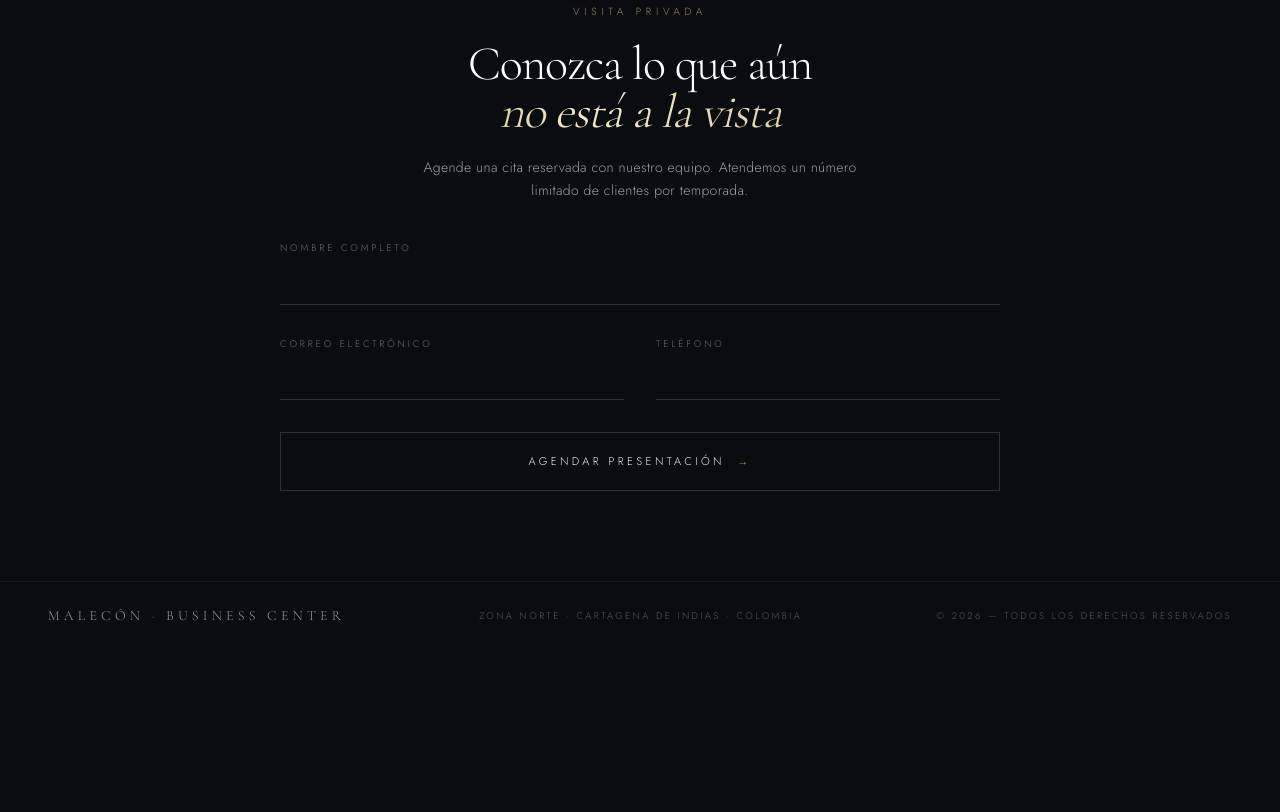
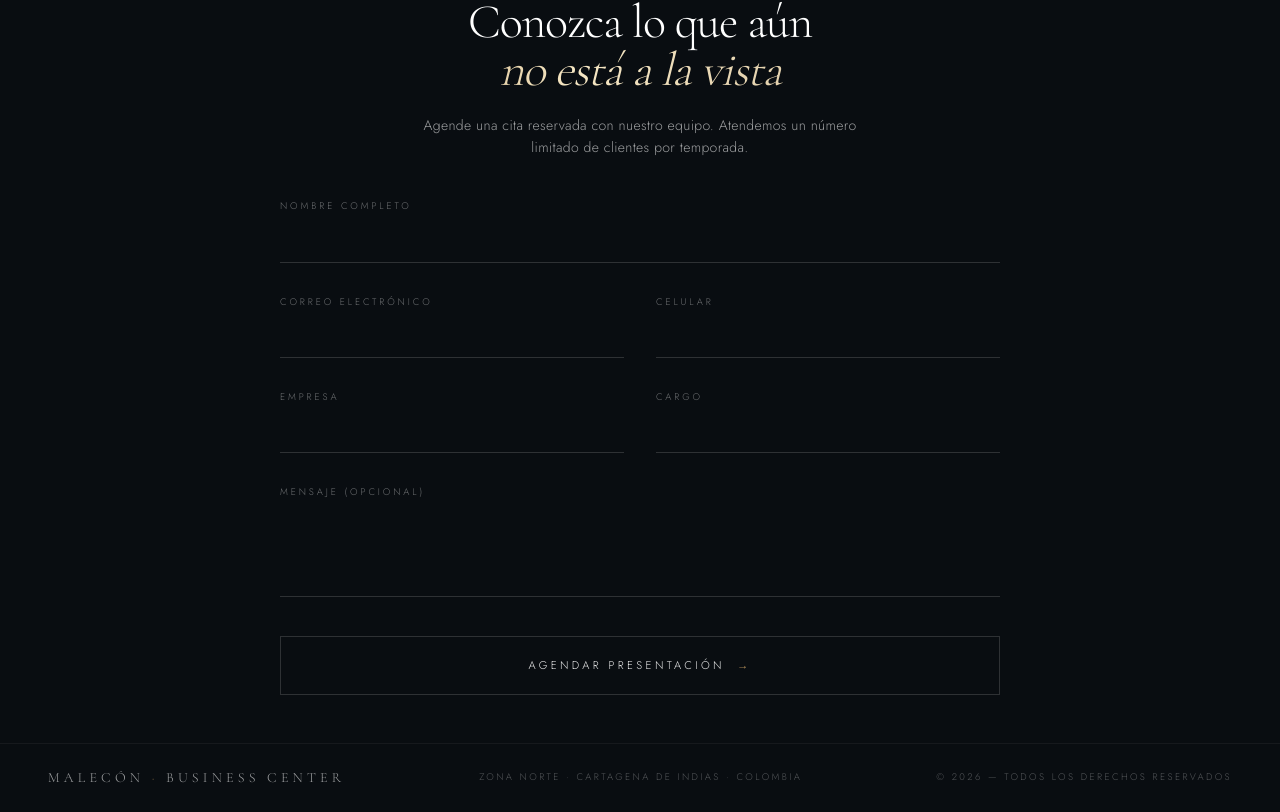
Before and after one commit to jerdiaz/malecon-residences, a Next.js app: page / in a window 1280 px wide. Shown: the part 6679-7491 px from the top of the page. Before the commit the page ends 7329 px from the top, so only its background shows below. Built offline with nearby package versions, Linux system fonts and the light colour scheme.

Commit message:
Ampliar formulario de contacto: agregar Empresa, Cargo y Mensaje opcional

```diff
--- a/src/components/Contact.tsx
+++ b/src/components/Contact.tsx
@@ -6,10 +6,20 @@ import Reveal from "@/components/ui/Reveal";
 interface FormState {
   nombre: string;
   email: string;
-  telefono: string;
+  celular: string;
+  empresa: string;
+  cargo: string;
+  mensaje: string;
 }
 
-const EMPTY: FormState = { nombre: "", email: "", telefono: "" };
+const EMPTY: FormState = {
+  nombre: "",
+  email: "",
+  celular: "",
+  empresa: "",
+  cargo: "",
+  mensaje: "",
+};
 
 /**
  * Contacto — formulario VIP minimalista para agendar una presentación privada.
@@ -21,7 +31,7 @@ export default function Contact() {
 
   const handleChange =
     (field: keyof FormState) =>
-    (e: React.ChangeEvent<HTMLInputElement>) =>
+    (e: React.ChangeEvent<HTMLInputElement | HTMLTextAreaElement>) =>
       setForm((prev) => ({ ...prev, [field]: e.target.value }));
 
   const handleSubmit = (e: React.FormEvent) => {
@@ -101,12 +111,34 @@ export default function Contact() {
               required
             />
             <Field
-              label="Teléfono"
+              label="Celular"
               type="tel"
-              value={form.telefono}
-              onChange={handleChange("telefono")}
+              value={form.celular}
+              onChange={handleChange("celular")}
               autoComplete="tel"
               required
+            />
+            <Field
+              label="Empresa"
+              type="text"
+              value={form.empresa}
+              onChange={handleChange("empresa")}
+              autoComplete="organization"
+              required
+            />
+            <Field
+              label="Cargo"
+              type="text"
+              value={form.cargo}
+              onChange={handleChange("cargo")}
+              autoComplete="organization-title"
+              required
+            />
+            <Textarea
+              label="Mensaje (opcional)"
+              value={form.mensaje}
+              onChange={handleChange("mensaje")}
+              className="sm:col-span-2"
             />
 
             <div className="sm:col-span-2">
@@ -184,3 +216,31 @@ function Field({
     </label>
   );
 }
+
+/* ── Subcomponente: área de texto de línea fina ── */
+
+interface TextareaProps {
+  label: string;
+  value: string;
+  onChange: (e: React.ChangeEvent<HTMLTextAreaElement>) => void;
+  className?: string;
+}
+
+function Textarea({ label, value, onChange, className = "" }: TextareaProps) {
+  return (
+    <label className={`group block ${className}`}>
+      <span className="mb-3 block text-[0.6rem] font-light uppercase tracking-[0.3em] text-white/40 transition-colors duration-500 group-focus-within:text-amber-400">
+        {label}
+      </span>
+      <div className="relative">
+        <textarea
+          value={value}
+          onChange={onChange}
+          rows={3}
+          className="peer w-full resize-none border-b border-white/15 bg-transparent pb-3 font-light tracking-wide text-white outline-none placeholder:text-white/20"
+        />
+        <span className="pointer-events-none absolute bottom-0 left-0 h-px w-0 bg-amber-400 transition-all duration-500 ease-silk peer-focus:w-full" />
+      </div>
+    </label>
+  );
+}
```
